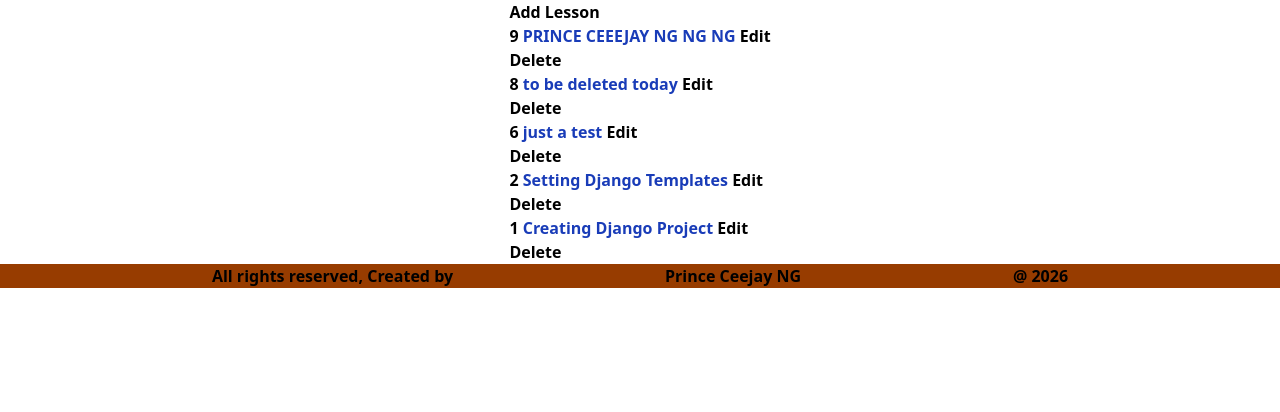
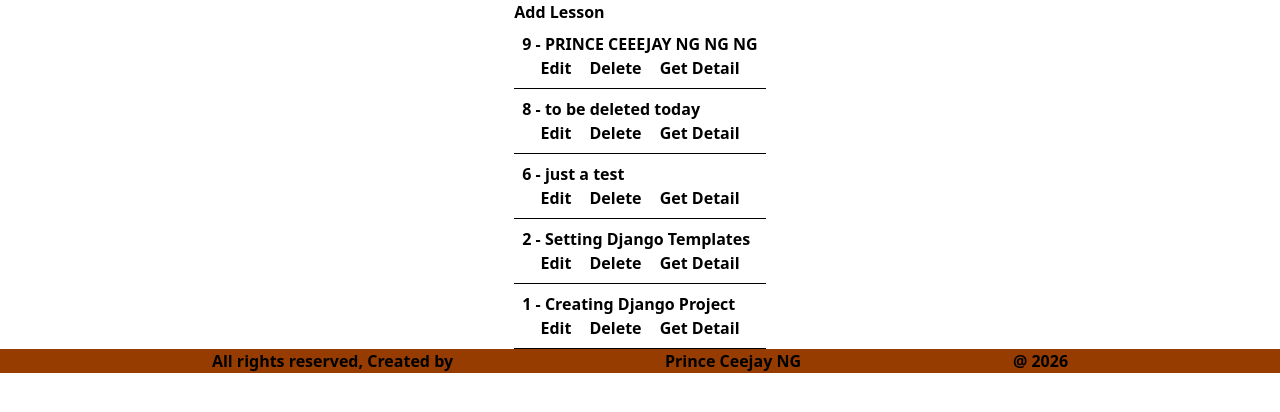
Before and after one commit to PRINCE-CEEJAY/learning-log, a Django app: page /lessons/ in a window 1280 px wide. Shown: the part 24-436 px from the top of the page. Run offline with Django 5.2, Linux system fonts and the light colour scheme; a user stored in the database is signed in; data comes from the database, SQL or seed files in the repository; both versions use the stored data as it was after the commit; some libraries are stand-ins or nearby versions.

Commit message:
fixed bugs

```diff
--- a/lessons/urls.py
+++ b/lessons/urls.py
@@ -2,9 +2,9 @@ from django.urls import path
 from . import views
 
 urlpatterns = [
-    path('create/', views.create_lesson, name='create_lesson'),
+    path('create/', views.lesson_list_create_view, name='create_lesson'),
     path('', views.get_lessons, name='get_lessons'),
-    path('<int:id>', views.get_lesson, name='get_lesson'), #implement template later
-    path('<int:id>/', views.lesson_update, name='lesson_update'),
-    path('<int:id>/', views.lesson_delete, name='lesson_delete'),
+    path('update/<int:id>/', views.lesson_update, name='lesson_update'),
+    path('detail/<int:id>/', views.get_details, name='lesson_detail'),
+    path('delete/<int:id>/', views.lesson_delete, name='lesson_delete'),
 ]
--- a/lessons/views.py
+++ b/lessons/views.py
@@ -1,6 +1,7 @@
 from django.shortcuts import render, get_object_or_404
 from .models import Lesson
 from .forms import LessonForm
+from django.http import HttpResponse
 from django.contrib.auth.decorators import login_required
 
 # Create your views here.
@@ -8,7 +9,7 @@ def index(request):
     return render(request, 'home.html')
 
 @login_required(login_url='/admin/')
-def create_lesson(request):
+def lesson_list_create_view(request):
     if request.method == "POST":
         form = LessonForm(request.POST)
         if form.is_valid():
@@ -16,24 +17,16 @@ def create_lesson(request):
             lesson.user = request.user
             lesson.save()
             context = {'lesson': lesson }
-            print('=================================================================CREATE LESSON FORM POST REQUEST')
             return(request, 'lessons/partials/lesson-detail.html', context)
-
-    print('=================================================================CREATE LESSON FORM GET REQUEST')
-    context = {'form': LessonForm()}
-    return render(request, 'lessons/partials/add-lesson.html', context)
+    return render(request, 'lessons/partials/add-lesson.html', {'form': LessonForm()})
 
 
+
+@login_required
 def get_lessons(request):
     lessons = Lesson.objects.filter(user=request.user).order_by('-created_at')
     context = {'lessons': lessons, 'form': LessonForm()}
-    print('=================================================================LESSON GET')
     return render(request, 'lessons/lesson-list.html', context)
-
-def get_lesson(request, id):
-    lesson = get_object_or_404(Lesson, id=id, user=request.user)
-    context = {'lesson': lesson}
-    return render(request, 'lessons/partials/lesson-detail.html', context)
 
 
 @login_required(login_url='/admin/')
@@ -45,16 +38,16 @@ def lesson_update(request, id):
             updated = form.save(commit=False)
             updated.save()
             context = {'lesson': updated}
-            print('=================================================================UPDATE-POST REQUEST')
-            return render(request, 'lessons/partials/lesson-detail.html', context)
+            return render(request, 'lessons/partials/lesson-item.html', context)
 
-    print('=================================================================UPDATE-GET REQUEST')
     context = {'form': LessonForm(instance=lesson), 'lesson': lesson}
     return render(request, 'lessons/partials/update-lesson.html', context)
 
+def get_details(request, id):
+    lesson = get_object_or_404(Lesson, id=id, user=request.user)
+    return render(request, 'lessons/partials/lesson-detail.html', {'lesson': lesson})
 
 def lesson_delete(request, id):
     lesson = get_object_or_404(Lesson, id=id, user=request.user)
     lesson.delete()
-    print('=================================================================DELETE REQUEST REQUEST')
-    return ""
+    return HttpResponse("")
--- a/templates/base.html
+++ b/templates/base.html
@@ -19,10 +19,10 @@
     >
 
         <!-- MODAL CONTENT -->
-        <div id="modal-content" class="relative w-[500px] rounded-2xl shadow-xs p-6 transition-all scale-95 opacity-0 duration-300">
+        <div id="modal-content" class="relative w-[500px] bg-white rounded-2xl shadow-xs p-6 transition-all scale-95 opacity-0 duration-300">
 
             <!-- CLOSE BUTTON -->
-            <button class="absolute right-2 top-2 bg-secondary" onclick="closeModal()">Close</button>
+            <button class="absolute right-2 top-2 bg-secondary px-2 py-1 hover:cursor-pointer rounded-md" onclick="closeModal()">Close</button>
 
             <!-- DYNAMIC CONTENT -->
             <div id="modal-body"></div>
--- a/templates/lessons/partials/add-lesson.html
+++ b/templates/lessons/partials/add-lesson.html
@@ -1,8 +1,8 @@
 <form
 hx-post="{% url 'create_lesson' %}"
 hx-target="#lesson-list"
-hx-swap="outerHTML"
-hx-on:htmx:afterRequest="closeModal()"
+hx-swap="beforeend"
+hx-on::after-request="closeModal()"
 >
     {% csrf_token %}
     {{ form }}
--- a/templates/lessons/partials/lesson-item.html
+++ b/templates/lessons/partials/lesson-item.html
@@ -1,22 +1,38 @@
-<li id="lesson-{{ lesson.id }}">
-    <span>{{ lesson.id }}</span>
-    <span class="text-blue-800">{{lesson.topic}}</span>
-    <button
-    hx-get="{% url 'lesson_update' lesson.id %}"
-    hx-swap="outerHTML"
-    hx-target="#lesson-list"
-    class="btn btn-primary"
-    >Edit</button>
+<li id="lesson-{{ lesson.id }}" class="m-2">
+    <span>{{ lesson.id }} - {{lesson.topic}}</span>
 
+    <div class="flex justify-evenly">
+        <!-- UPDATING -->
         <form
-        class="btn btn-secondary"
+        hx-get="{% url 'lesson_update' lesson.id %}"
+        hx-swap="innerHTML"
+        hx-target="#modal-body"
+        class="btn btn-primary"
+        hx-on:click="openModal()"
+        >
+        {% csrf_token %}
+            <button type="submit" class="btn btn-primary">Edit</button>
+        </form>
+
+        <!-- DELETION -->
+        <form
         hx-delete="{% url 'lesson_delete' lesson.id %}"
+        hx-swap="outerHTML"
+        hx-headers='{"X-CSRFToken": "{{ csrf_token }}"}'
+        hx-confirm="Are you sure to delete: {{ lesson.topic }}"
+        hx-target="#lesson-{{ lesson.id }}"
+        >
+            <button type="submit" class="btn btn-secondary">Delete</button>
+        </form>
+
+        <!-- DETAIL -->
+        <form
+        hx-get="{% url 'lesson_detail' lesson.id %}"
         hx-swap="outerHTML"
         hx-target="#lesson-list"
         >
-        {% csrf_token %}
-        <button>Delete</button>
+            <button type="submit" class="btn btn-primary">Get Detail</button>
         </form>
-    </span>
-<div>
+    </div>
 </li>
+<hr/>
```
Also changed, not shown: templates/lessons/partials/lesson-detail.html (+8 -7 lines), templates/lessons/partials/update-lesson.html (+6 -4 lines), db.sqlite3.
